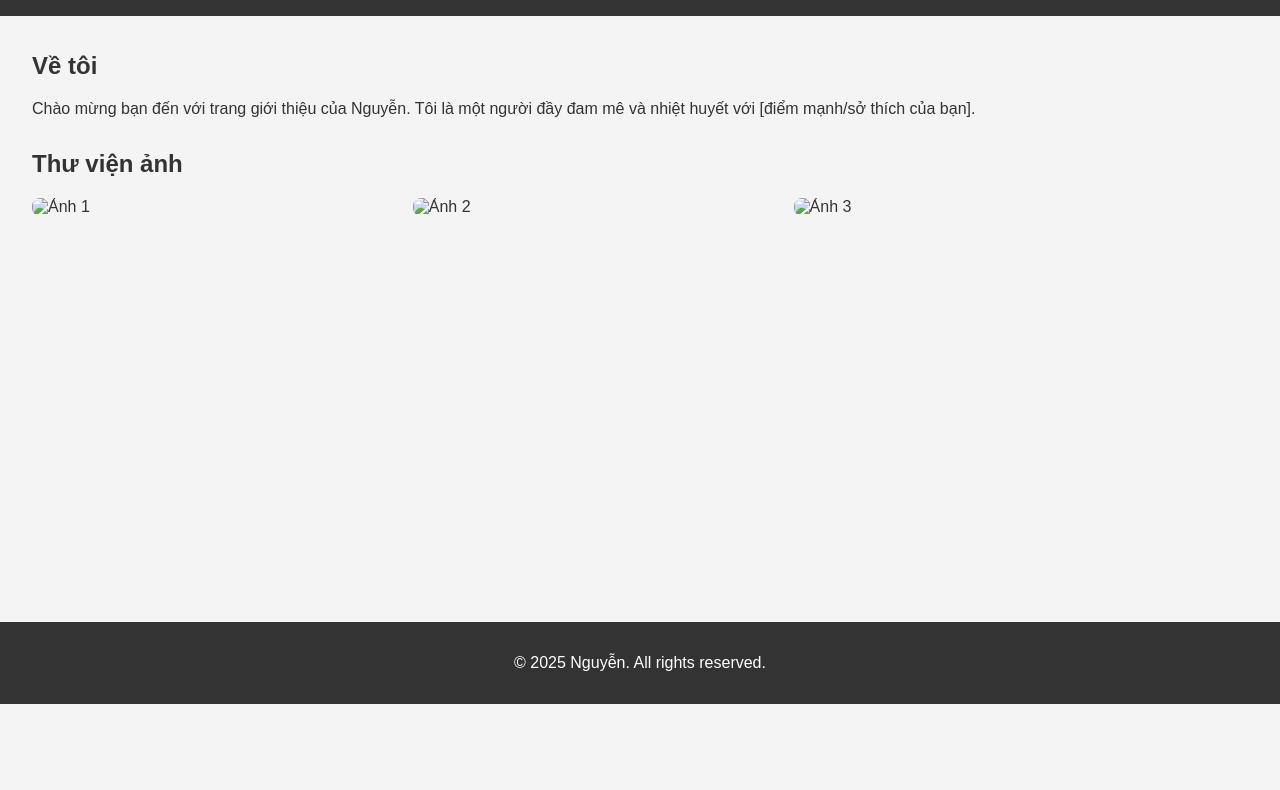
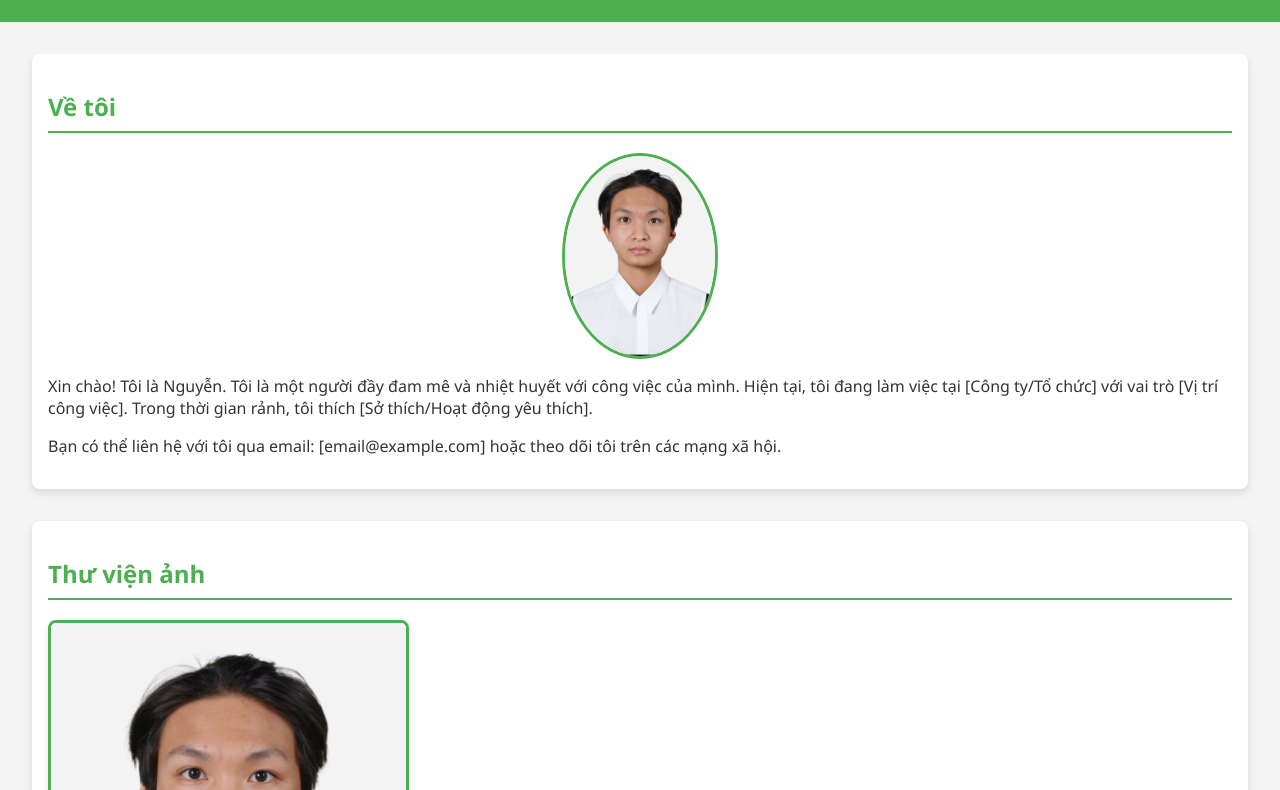
Before and after one commit to linhcutte/NguyenDanhLinhh.io, a plain HTML site: page index.html in a window 1280 px wide. Shown: the part 96-886 px from the top of the page. Before the commit the page ends 800 px from the top, so only its background shows below. Drawn offline with Linux system fonts and the light colour scheme.

Commit message:
Enhance website style with colors and layout

```diff
--- a/index.html
+++ b/index.html
@@ -13,14 +13,14 @@
     <main>
         <section id="about">
             <h2>Về tôi</h2>
-            <p>Chào mừng bạn đến với trang giới thiệu của Nguyễn. Tôi là một người đầy đam mê và nhiệt huyết với [điểm mạnh/sở thích của bạn].</p>
+            <img src="images/image.jpeg" alt="Ảnh của Nguyễn" class="profile-pic">
+            <p>Xin chào! Tôi là Nguyễn. Tôi là một người đầy đam mê và nhiệt huyết với công việc của mình. Hiện tại, tôi đang làm việc tại [Công ty/Tổ chức] với vai trò [Vị trí công việc]. Trong thời gian rảnh, tôi thích [Sở thích/Hoạt động yêu thích].</p>
+            <p>Bạn có thể liên hệ với tôi qua email: [email@example.com] hoặc theo dõi tôi trên các mạng xã hội.</p>
         </section>
         <section id="gallery">
             <h2>Thư viện ảnh</h2>
             <div class="gallery">
-                <img src="images/image.jpg" alt="Ảnh 1">
-                <img src="images/image.jpg" alt="Ảnh 2">
-                <img src="images/image.jpg" alt="Ảnh 3">
+                <img src="images/image.jpeg" alt="Ảnh 1">
             </div>
         </section>
     </main>
--- a/style.css
+++ b/style.css
@@ -1,5 +1,5 @@
 body {
-    font-family: Arial, sans-serif;
+    font-family: 'Segoe UI', Tahoma, Geneva, Verdana, sans-serif;
     margin: 0;
     padding: 0;
     background-color: #f4f4f4;
@@ -7,22 +7,36 @@ body {
 }
 
 header {
-    background-color: #333;
+    background-color: #4CAF50;
     color: #fff;
     padding: 1rem 0;
     text-align: center;
 }
 
 main {
-    padding: 1rem 2rem;
+    padding: 2rem;
 }
 
 #about, #gallery {
     margin-bottom: 2rem;
+    background-color: #fff;
+    padding: 1rem;
+    border-radius: 0.5rem;
+    box-shadow: 0 4px 8px rgba(0, 0, 0, 0.1);
 }
 
 h2 {
-    color: #333;
+    color: #4CAF50;
+    border-bottom: 2px solid #4CAF50;
+    padding-bottom: 0.5rem;
+}
+
+.profile-pic {
+    width: 150px;
+    border-radius: 50%;
+    display: block;
+    margin: 0 auto 1rem;
+    border: 3px solid #4CAF50;
 }
 
 .gallery {
@@ -33,6 +47,8 @@ h2 {
 .gallery img {
     width: 30%;
     border-radius: 0.5rem;
+    border: 3px solid #4CAF50;
+    box-shadow: 0 4px 8px rgba(0, 0, 0, 0.1);
 }
 
 footer {
@@ -40,7 +56,8 @@ footer {
     color: #fff;
     text-align: center;
     padding: 1rem 0;
-    position: absolute;
+    position: relative;
     bottom: 0;
     width: 100%;
+    box-shadow: 0 -4px 8px rgba(0, 0, 0, 0.1);
 }
```
